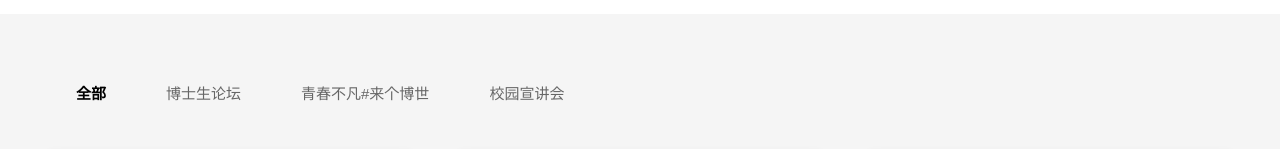
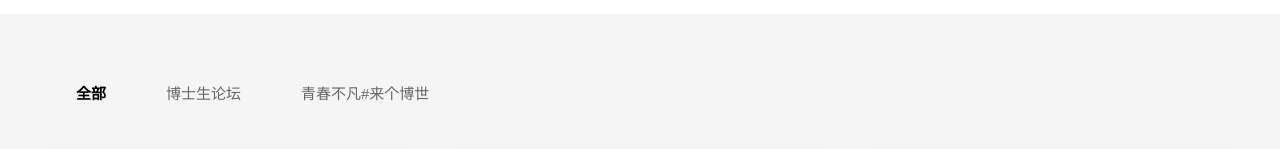
Before and after one commit to sandrohu/bosch, a Vue app in the folder frontend/: page /events-list in a window 1280 px wide. Shown: the part 130-279 px from the top of the page. Built offline with nearby package versions, Linux system fonts and the light colour scheme.

Commit message:
移除活动列表中的校园宣讲会标签，优化代码结构以提升可读性。

```diff
--- a/frontend/src/views/EventsListPage.vue
+++ b/frontend/src/views/EventsListPage.vue
@@ -126,7 +126,7 @@ const tabs = ref([
   { key: 'all', label: '全部' },
   { key: 'forum', label: '博士生论坛' },
   { key: 'sports', label: '青春不凡#来个博世' },
-  { key: 'lecture', label: '校园宣讲会' }
+  // { key: 'lecture', label: '校园宣讲会' }
 ])
 
 // 当前激活的tab - 从URL参数初始化
```
